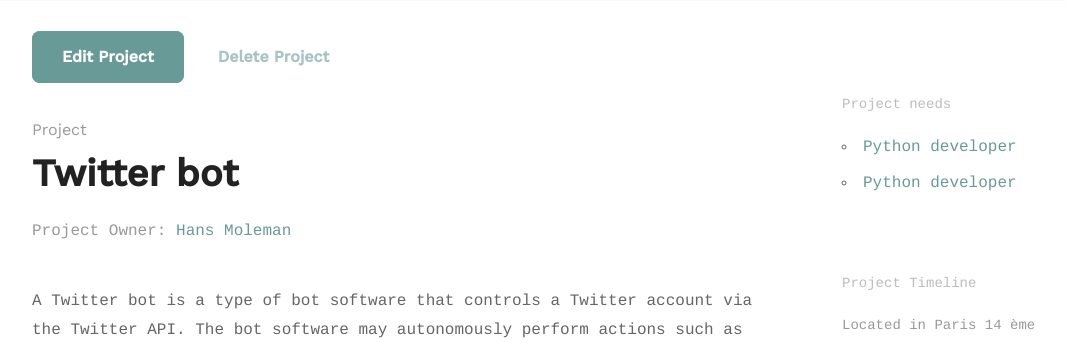
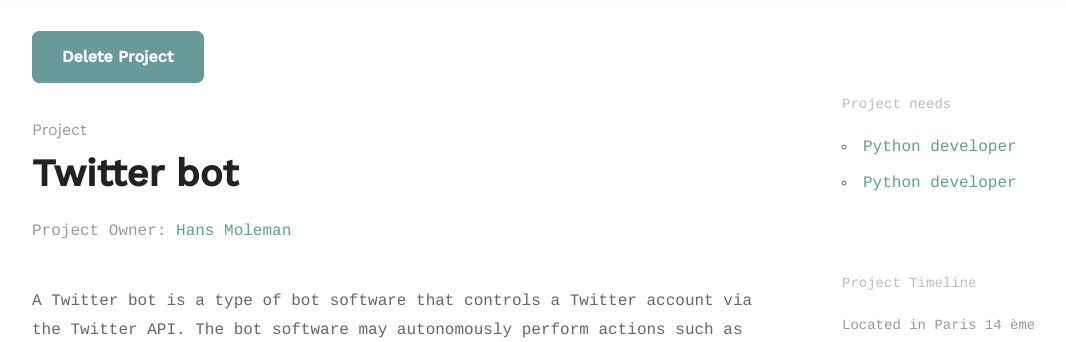
Before and after one commit to AaronMillOro/social_team_builder_django, a Django app: page /teams/project_details/1/ in a window 1280 px wide. Shown: the part 170-512 px from the top of the page, without its empty margins (83-1149 px from the left). Run offline with Django 3.2, Linux system fonts and the light colour scheme; a user stored in the database is signed in; data comes from the database, SQL or seed files in the repository; both versions use the stored data as it was after the commit.

Commit message:
:lollipop: removal of Project_edit view to be in agreement with the project specifications

```diff
--- a/team_builder/teams/forms.py
+++ b/team_builder/teams/forms.py
@@ -96,5 +96,6 @@
 PositionFormSet = forms.modelformset_factory(
 models.Position,
 fields=('name', 'description', 'related_skill'),
-extra=1,
+extra=0,
+min_num=1,
 )
--- a/team_builder/teams/templates/project_create.html
+++ b/team_builder/teams/templates/project_create.html
@@ -25,6 +25,7 @@
 <!--Positions form -->
     <div class="grid-100 circle--project--positions">
       <h2>Positions</h2>
+      <a><h5>Provide all fields for a given positions</h5></a>
       {{ formset.management_form }}
       <table role="grid" class="stack hover" style="width: 100%">
         <thead>
--- a/team_builder/teams/templates/project_delete.html
+++ b/team_builder/teams/templates/project_delete.html
@@ -3,6 +3,8 @@
 
 {% block content %}
 <div class="bounds circle--page">
+  {% if user.is_authenticated %}
+   {% if user.profile == project.creator %}
   <form method="POST" action="">
     {% csrf_token %}
     <div class="grid-100">
@@ -11,5 +13,7 @@
       <a class="button button-text" href="{% url 'teams:project_details' pk=project.id %}">GO BACK</a>
     </div>
   </form>
+    {% endif %}
+  {% endif %}
 </div>
 {% endblock %}
--- a/team_builder/teams/templates/project_details.html
+++ b/team_builder/teams/templates/project_details.html
@@ -6,8 +6,7 @@
   {% if user.is_authenticated %}
    {% if user.profile == project.creator %}
       <div class="grid-100">
-        <a class="button button-primary" href="{% url 'teams:project_edit' pk=project.id %}">Edit Project</a>
-        <a class="button button-text" href="{% url 'teams:project_delete' pk=project.id %}">Delete Project</a>
+        <a class="button button-primary" href="{% url 'teams:project_delete' pk=project.id %}">Delete Project</a>
       </div>
     {% endif %}
   {% endif %}
--- a/team_builder/teams/urls.py
+++ b/team_builder/teams/urls.py
@@ -13,20 +13,19 @@
     url(r'^sign_up/$', views.sign_up, name='sign_up'),
     url(r'^sign_in/$', views.sign_in, name='sign_in'),
     url(r'^sign_out/$', views.sign_out, name='sign_out'),
-
+    # Profile
     url(r'^profile/$', views.profile, name='profile'),
     url(r'^profile_edit/$', views.profile_edit, name='profile_edit'),
     url(r'^add_skill/$', views.add_skills, name='add_skills'),
-
+    # Project
     url(r'^projects/$', views.my_projects, name='my_projects'),
-    url(r'^projects_create/$', views.create_project, name='create_project'),
+    url(r'^projects_create/$', views.create_project,
+        name='create_project'),
     url(r'^project_details/(?P<pk>\d+)/$', views.project_details,
         name='project_details'),
-    url(r'project_edit/(?P<pk>\d+)/$', views.project_edit,
-        name='project_edit'),
     url(r'project_delete/(?P<pk>\d+)/$', views.project_delete,
         name='project_delete'),
-
+    # Applications
     url(r'^applications/$', views.applications, name='applications'),
 
 ]
--- a/team_builder/teams/views.py
+++ b/team_builder/teams/views.py
@@ -111,7 +111,7 @@
     )
 
 
-# ---- Projects logic: CRUD (Create, Read, Update, Delete) ----
+# ---- Projects logic: Create, Read, Delete ----
 @login_required
 def my_projects(request):
     if request.method == 'GET':
@@ -173,48 +173,7 @@
     )
 
 
-def project_edit(request, pk):
-    """Edit a previously created project"""
-    project = get_object_or_404(models.Project, pk=pk)
-    positions = models.Position.objects.filter(
-        project=project.id).order_by('name')
-
-    try:
-        form_a = forms.ProjectFormPartA(instance=project)
-        form_b = forms.ProjectFormPartB(instance=project)
-        formset = forms.PositionFormSet(queryset=positions)
-        if request.method == 'POST':
-            form_a = forms.ProjectFormPartA(request.POST, instance=project)
-            form_b = forms.ProjectFormPartB(request.POST, instance=project)
-            formset = forms.PositionFormSet(request.POST, queryset=positions)
-
-            if form_a.is_valid() and form_b.is_valid():
-                project = form_b.save(commit=False) #fills timeline and needs
-                project.creator = models.Profile.objects.get(
-                    pk=request.user.id
-                )
-                project.title = form_a.cleaned_data['title']
-                project.description = form_a.cleaned_data['description']
-
-                if formset.is_valid():
-                    project.save() # save project instance
-                    for position in formset:
-                        if position.cleaned_data != {}:
-                            position = position.save(commit=False)
-                            position.project = project
-                            position.save()
-                        else:
-                            pass
-                    messages.success(request, 'Project successfully updated!')
-                    return HttpResponseRedirect(reverse('teams:my_projects'))
-    except ValueError:
-        messages.error(request, 'Check the form data!')
-    return render(request, 'project_edit.html', {
-        'form_a': form_a, 'form_b': form_b, 'formset': formset,
-        'project': project, 'positions':positions,}
-    )
-
-
+@login_required
 def project_delete(request, pk):
     """Ask user to delete a previously created project"""
     project = get_object_or_404(models.Project, pk=pk)
@@ -229,6 +188,7 @@
 
 
 # ---- Applications logic ----
+@login_required
 def applications(request):
     if request.method == 'GET':
         #applications = request.applications
```
Also changed, not shown: team_builder/teams/templates/project_edit.html (deleted, +0 -65 lines), team_builder/db.sqlite3.
